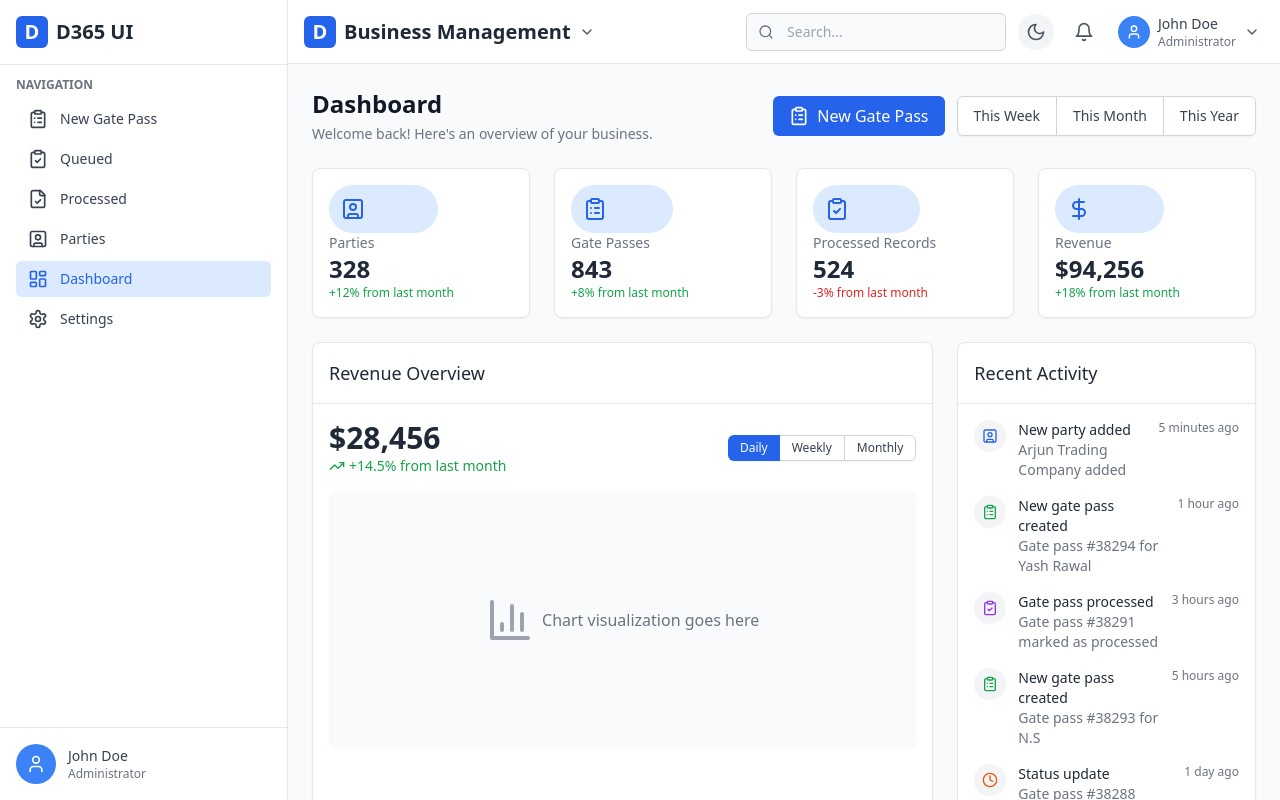
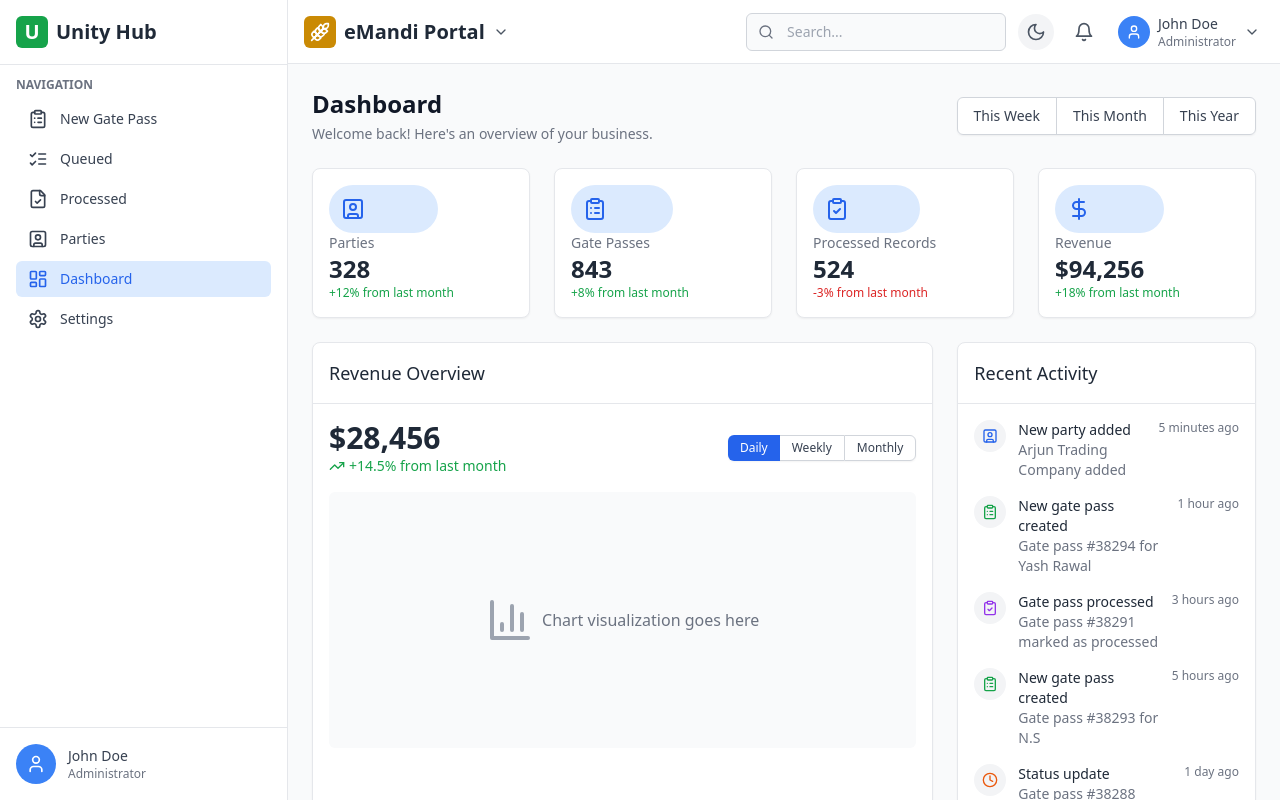
Before and after one commit to kishansinghverma/Unity-Frontend, a React (Vite) app: page / in a window 1280 px wide. Built offline with nearby package versions, Linux system fonts and the light colour scheme.

Commit message:
Updated UI to eMandi Portal theme with Wheat icon and yellow accent colors

```diff
--- a/src/apps/crudApp/pages/Dashboard.tsx
+++ b/src/apps/crudApp/pages/Dashboard.tsx
@@ -16,13 +16,6 @@ const Dashboard: React.FC = () => {
           </p>
         </div>
         <div className="mt-4 sm:mt-0 flex space-x-3">
-          <Link
-            to="/gatepass/new"
-            className="inline-flex items-center px-4 py-2 bg-blue-600 text-white font-medium rounded-md hover:bg-blue-700 focus:outline-none focus:ring-2 focus:ring-blue-500"
-          >
-            <ClipboardList className="w-5 h-5 mr-2" />
-            New Gate Pass
-          </Link>
           <div className="inline-flex rounded-md shadow-sm">
             <button className="relative inline-flex items-center px-4 py-2 rounded-l-md border border-gray-300 bg-white text-sm font-medium text-gray-700 hover:bg-gray-50 dark:bg-gray-700 dark:border-gray-600 dark:text-gray-200 dark:hover:bg-gray-600 focus:z-10 focus:outline-none focus:ring-1 focus:ring-blue-500 focus:border-blue-500">
               This Week
--- a/src/apps/crudApp/pages/ProcessedRecordsList.tsx
+++ b/src/apps/crudApp/pages/ProcessedRecordsList.tsx
@@ -131,14 +131,6 @@ const ProcessedRecordsList: React.FC = () => {
             Manage processed records
           </p>
         </div>
-        <div className="mt-4 md:mt-0">
-          <Button
-            onClick={() => console.log('Add new processed record')}
-            leftIcon={<Plus className="w-4 h-4" />}
-          >
-            New Record
-          </Button>
-        </div>
       </div>
 
       <div className="flex flex-col md:flex-row gap-4">
--- a/src/components/layout/Header.tsx
+++ b/src/components/layout/Header.tsx
@@ -1,5 +1,5 @@
 import React, { useState, useRef, useEffect } from 'react';
-import { Menu, Search, Bell, User, ChevronDown, LayoutDashboard, BarChart3 } from 'lucide-react';
+import { Menu, Search, Bell, User, ChevronDown, LayoutDashboard, BarChart3, Wheat } from 'lucide-react';
 import { APPS } from '../../constants/apps';
 import { useAppDispatch, useAppSelector } from '../../store/hooks';
 import { selectCurrentApp, setCurrentApp } from '../../store/slices/appSlice';
@@ -33,6 +33,7 @@ const Header: React.FC<HeaderProps> = ({ sidebarOpen, setSidebarOpen }) => {
     switch (icon) {
       case 'LayoutDashboard': return <LayoutDashboard className="w-5 h-5" />;
       case 'BarChart3': return <BarChart3 className="w-5 h-5" />;
+      case 'Wheat': return <Wheat className="w-5 h-5" />;
       default: return <LayoutDashboard className="w-5 h-5" />;
     }
   };
@@ -61,8 +62,8 @@ const Header: React.FC<HeaderProps> = ({ sidebarOpen, setSidebarOpen }) => {
             className="flex items-center space-x-2 focus:outline-none"
           >
             <div className="flex items-center space-x-2">
-              <span className="h-8 w-8 bg-blue-600 rounded-md flex items-center justify-center">
-                <span className="text-white font-bold text-xl">D</span>
+              <span className="h-8 w-8 bg-yellow-600 rounded-md flex items-center justify-center">
+                <Wheat className="w-5 h-5 text-white" />
               </span>
               <h1 className="text-xl font-semibold text-gray-800 dark:text-white">
                 {currentApp?.name}
--- a/src/components/layout/Sidebar.tsx
+++ b/src/components/layout/Sidebar.tsx
@@ -1,6 +1,6 @@
 import React from 'react';
 import { Link, useLocation } from 'react-router-dom';
-import { X, LayoutDashboard, Settings, BarChart3, User, ClipboardList, ClipboardCheck, FileCheck, UserSquare } from 'lucide-react';
+import { X, LayoutDashboard, Settings, BarChart3, User, ClipboardList, ListChecks, FileCheck, UserSquare, Wheat } from 'lucide-react';
 import { useAppSelector } from '../../store/hooks';
 import { selectCurrentApp } from '../../store/slices/appSlice';
 
@@ -18,7 +18,7 @@ const Sidebar: React.FC<SidebarProps> = ({ open, setOpen }) => {
     if (currentApp?.id === 'crud-app') {
       return [
         { name: 'New Gate Pass', path: '/gatepass/new', icon: <ClipboardList className="w-5 h-5" /> },
-        { name: 'Queued', path: '/gatepass/list', icon: <ClipboardCheck className="w-5 h-5" /> },
+        { name: 'Queued', path: '/gatepass/list', icon: <ListChecks className="w-5 h-5" /> },
         { name: 'Processed', path: '/processed/list', icon: <FileCheck className="w-5 h-5" /> },
         { name: 'Parties', path: '/parties', icon: <UserSquare className="w-5 h-5" /> },
         { name: 'Dashboard', path: '/', icon: <LayoutDashboard className="w-5 h-5" /> },
@@ -43,10 +43,10 @@ const Sidebar: React.FC<SidebarProps> = ({ open, setOpen }) => {
     >
       <div className="flex items-center justify-between p-4 border-b border-gray-200 dark:border-gray-700">
         <Link to="/" className="flex items-center space-x-2">
-          <span className="h-8 w-8 bg-blue-600 rounded-md flex items-center justify-center">
-            <span className="text-white font-bold text-xl">D</span>
+          <span className="h-8 w-8 bg-green-600 rounded-md flex items-center justify-center">
+            <span className="text-white font-bold text-xl">U</span>
           </span>
-          <span className="text-xl font-semibold text-gray-800 dark:text-white">D365 UI</span>
+          <span className="text-xl font-semibold text-gray-800 dark:text-white">Unity Hub</span>
         </Link>
         <button
           onClick={() => setOpen(false)}
--- a/src/constants/apps.ts
+++ b/src/constants/apps.ts
@@ -3,9 +3,9 @@ import { AppInfo } from '../types';
 export const APPS: AppInfo[] = [
   {
     id: 'crud-app',
-    name: 'Business Management',
-    description: 'Manage customers, orders, and products',
-    icon: 'LayoutDashboard',
+    name: 'eMandi Portal',
+    description: 'Manage gate passes, processed records, and parties',
+    icon: 'Wheat',
   },
   {
     id: 'second-app',
```
Also changed, not shown: public/images/emandi-icon.png (added), public/images/emandi-icon.svg (added).
